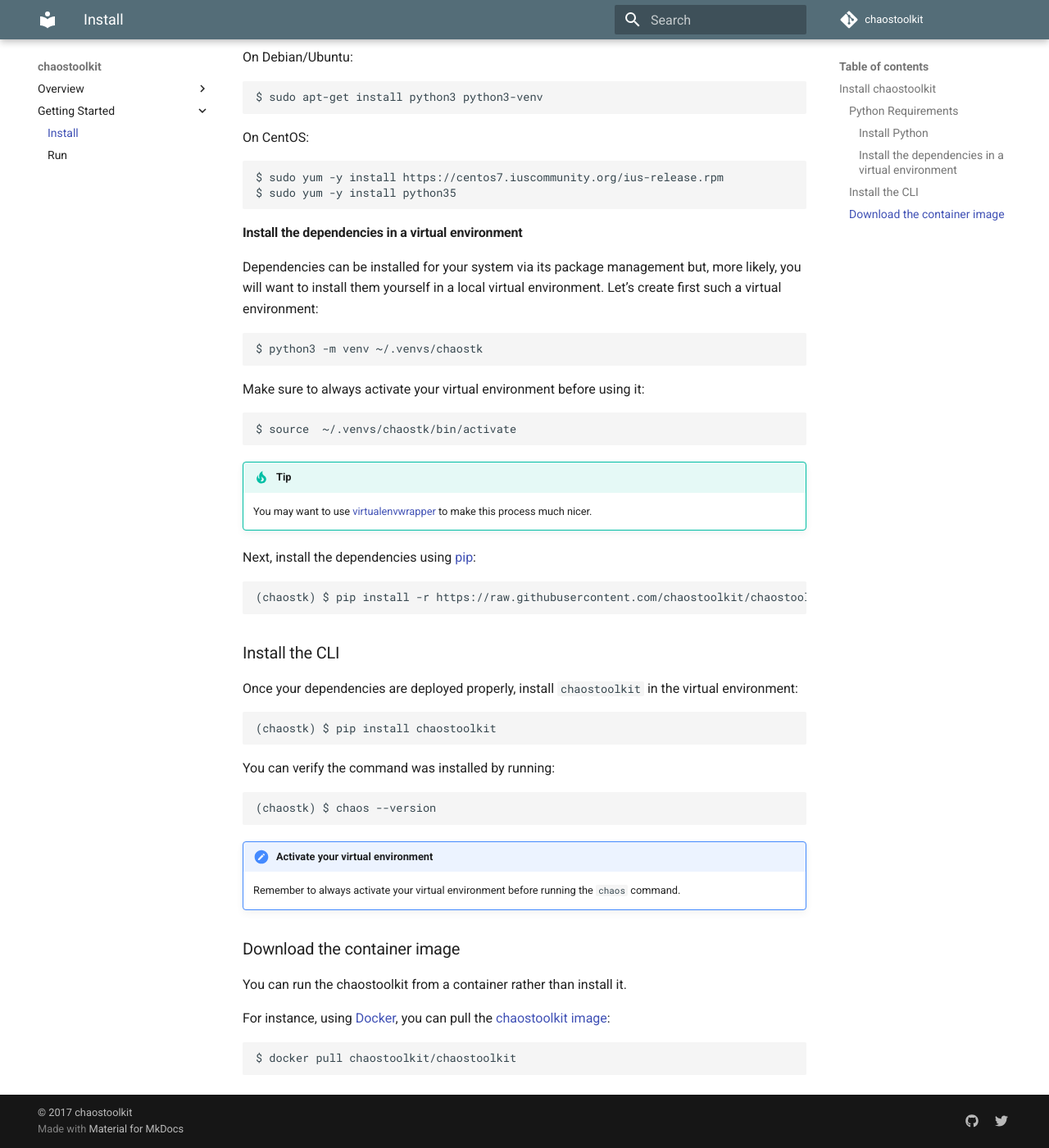
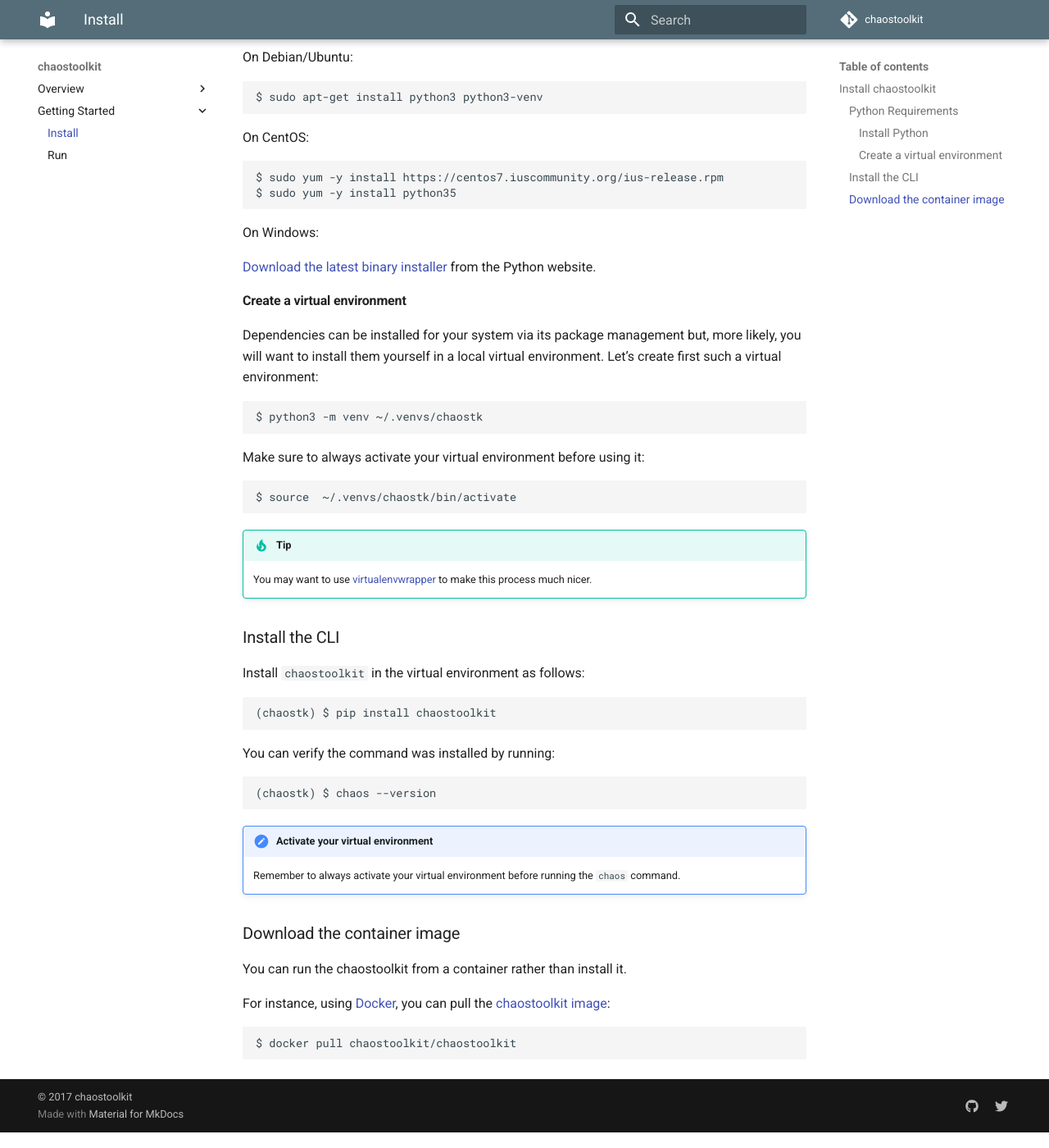
Before and after one commit to chaostoolkit/chaostoolkit, an MkDocs documentation site: the page built from docs/sources/usage/install.md, in a window 1280 px wide and 1400 px high, scrolled down 602 px. Shown: the whole window at 82% size. Built offline with MkDocs 1.6.1 and Material for MkDocs 9.7.7, drawn with Linux system fonts in a browser that asks for light colours; comment, search, counter and statistics services are not loaded; old or Windows-style settings are respelled for this version of MkDocs.

Commit message:
Install/Run cleanups

````diff
--- a/chaostoolkit/__init__.py
+++ b/chaostoolkit/__init__.py
@@ -1,2 +1,2 @@
 # -*- coding: utf-8 -*-
-__version__ = '0.1.9'
+__version__ = '0.1.10'
--- a/docs/sources/usage/install.md
+++ b/docs/sources/usage/install.md
@@ -38,7 +38,13 @@
 $ sudo yum -y install python35
 ```
 
-#### Install the dependencies in a virtual environment
+On Windows:
+
+[Download the latest binary installer][pywin] from the Python website.
+
+[pywin]: https://www.python.org/downloads/windows/
+
+#### Create a virtual environment
 
 Dependencies can be installed for your system via its package management but,
 more likely, you will want to install them yourself in a local virtual
@@ -59,18 +65,9 @@
 
 [virtualenvwrapper]: https://virtualenvwrapper.readthedocs.io/en/latest/
 
-Next, install the dependencies using [pip][]:
-
-```
-(chaostk) $ pip install -r https://raw.githubusercontent.com/chaostoolkit/chaostoolkit/master/requirements.txt
-```
-
-[pip]: https://pip.pypa.io/en/stable/
-
 ### Install the CLI
 
-Once your dependencies are deployed properly, install `chaostoolkit` in the
-virtual environment:
+Install `chaostoolkit` in the virtual environment as follows:
 
 ```
 (chaostk) $ pip install chaostoolkit
--- a/setup.py
+++ b/setup.py
@@ -51,6 +51,10 @@
     'backports.unittest_mock',
 ]
 
+install_require = []
+with io.open('requirements.txt') as f:
+    install_require = [l.strip() for l in f if not l.startswith('#')]
+
 setup_params = dict(
     name=name,
     version=__version__,
@@ -64,6 +68,7 @@
     packages=packages,
     entry_points={'console_scripts': ['chaos = chaostoolkit.__main__:cli']},
     include_package_data=True,
+    install_requires=install_require,
     tests_require=test_require,
     setup_requires=pytest_runner,
 )
````
Also changed, not shown: CHANGELOG.md, 1 other file.
